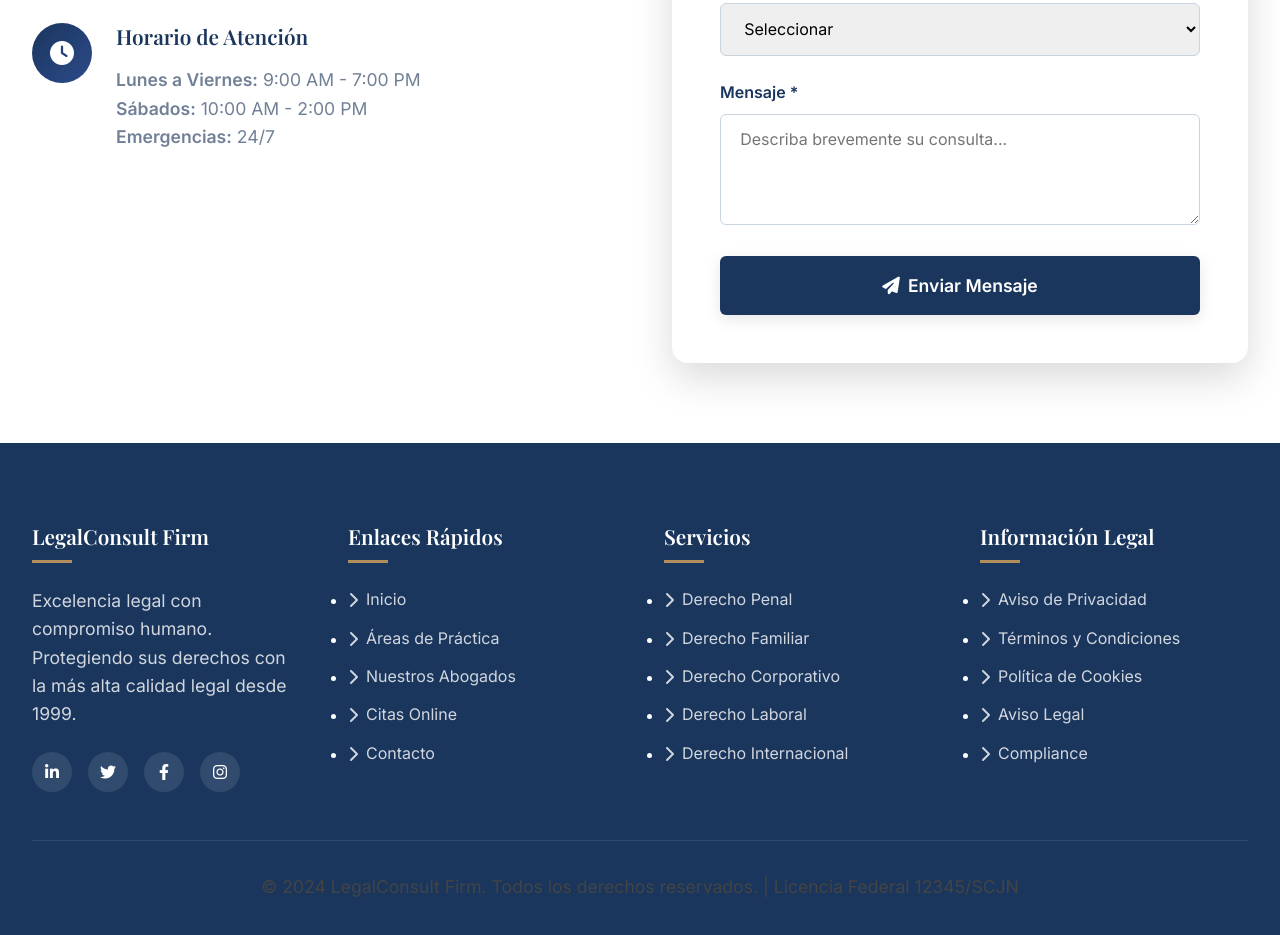
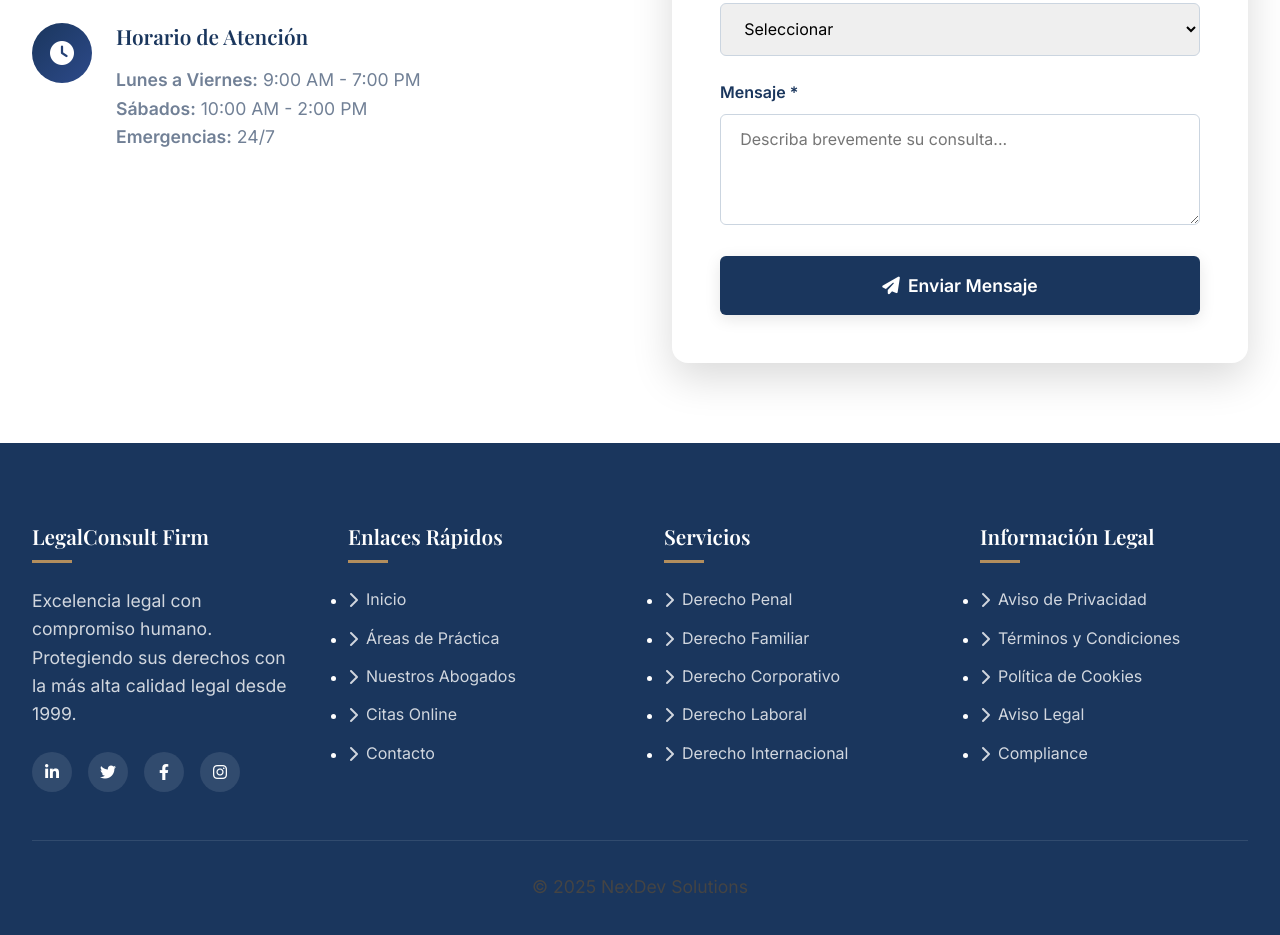
Before and after one commit to Bleicks/LegalConsult-Firm-, a plain HTML site: page index.html in a window 1280 px wide. Shown: the part 7893-8828 px from the top of the page. Drawn offline with nearby package versions, Linux system fonts and the light colour scheme.

Commit message:
Update index.html

```diff
--- a/index.html
+++ b/index.html
@@ -2079,7 +2079,7 @@
             </div>
 
             <div class="copyright">
-                <p>&copy; 2024 LegalConsult Firm. Todos los derechos reservados. | Licencia Federal 12345/SCJN</p>
+                <p>&copy; 2025 NexDev Solutions</p>
             </div>
         </div>
     </footer>
@@ -2565,4 +2565,5 @@ Contacte directamente para consultas específicas.`);
         console.log('6. Formularios encriptados');
     </script>
 </body>
+
 </html>
```
